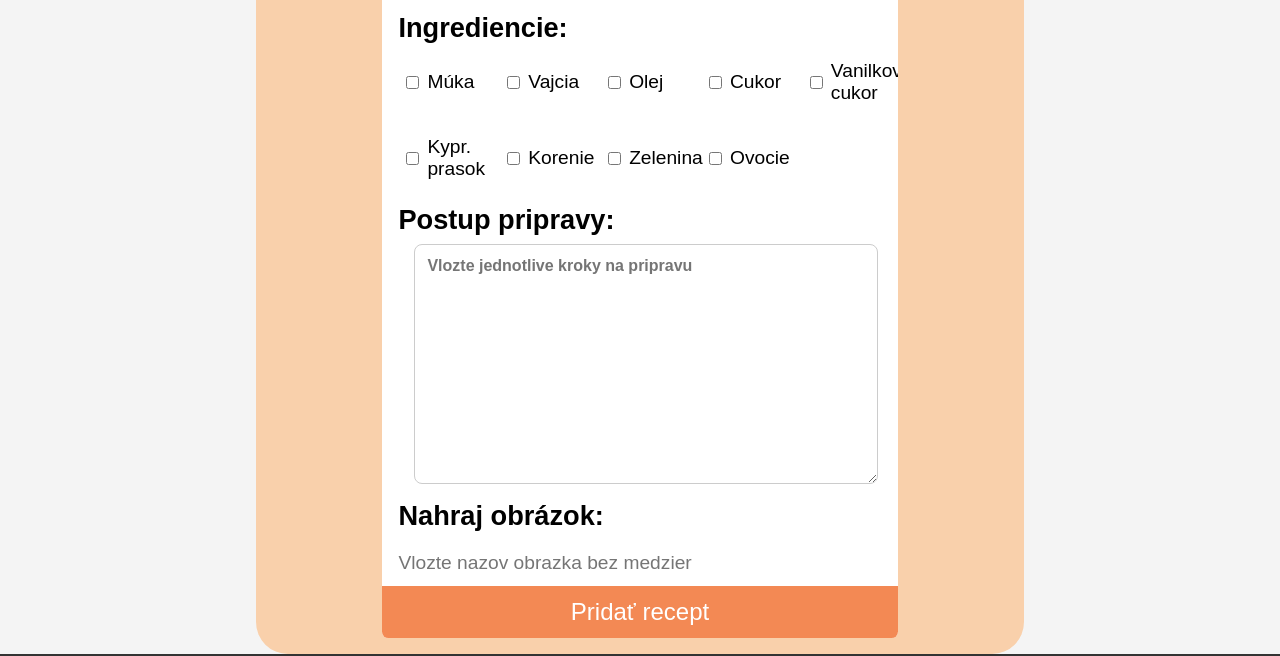
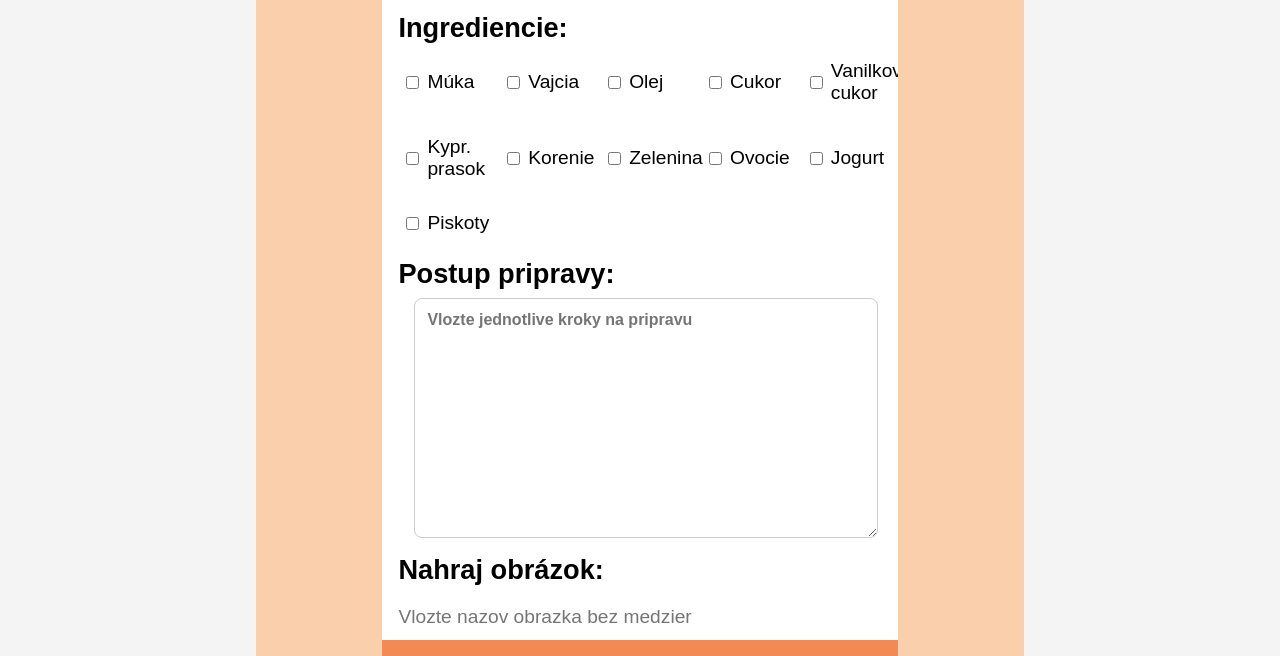
Before and after one commit to tajfunik/Recepty, a website with bundled scripts: page public/index.html in a window 1280 px wide. Shown: the part 1980-2636 px from the top of the page. Built offline with nearby package versions, Linux system fonts and the light colour scheme; files whose address does not match are found by name.

Commit message:
upravy formulara na pridanie receptu zo stranky

```diff
--- a/public/index.html
+++ b/public/index.html
@@ -141,6 +141,14 @@
                                 <input type="checkbox" name="ingredients" value="ovocie">
                                 <span>Ovocie</span>
                             </label>
+                            <label class="ingredMoznosti">
+                                <input type="checkbox" name="ingredients" value="jogurt">
+                                <span>Jogurt</span>
+                            </label>
+                            <label class="ingredMoznosti">
+                                <input type="checkbox" name="ingredients" value="piskoty">
+                                <span>Piskoty</span>
+                            </label>
                         </div>
                     </div>
 
--- a/public/script.js
+++ b/public/script.js
@@ -162,4 +162,9 @@ document.querySelector(".pridajNovyReceptNaStranke").addEventListener("click", f
 
     pridajReceptZoStranky(newRecept)
 
+    document.querySelector("#title").value = ""
+    document.querySelector("#category").value = ""
+    document.querySelector("#steps").value = ""
+    document.querySelector("#imageUpload").value = ""
+
 })
```
Also changed, not shown: public/img/bublanina.jpg (added), public/img/studeny_dezert.jpg (added).
